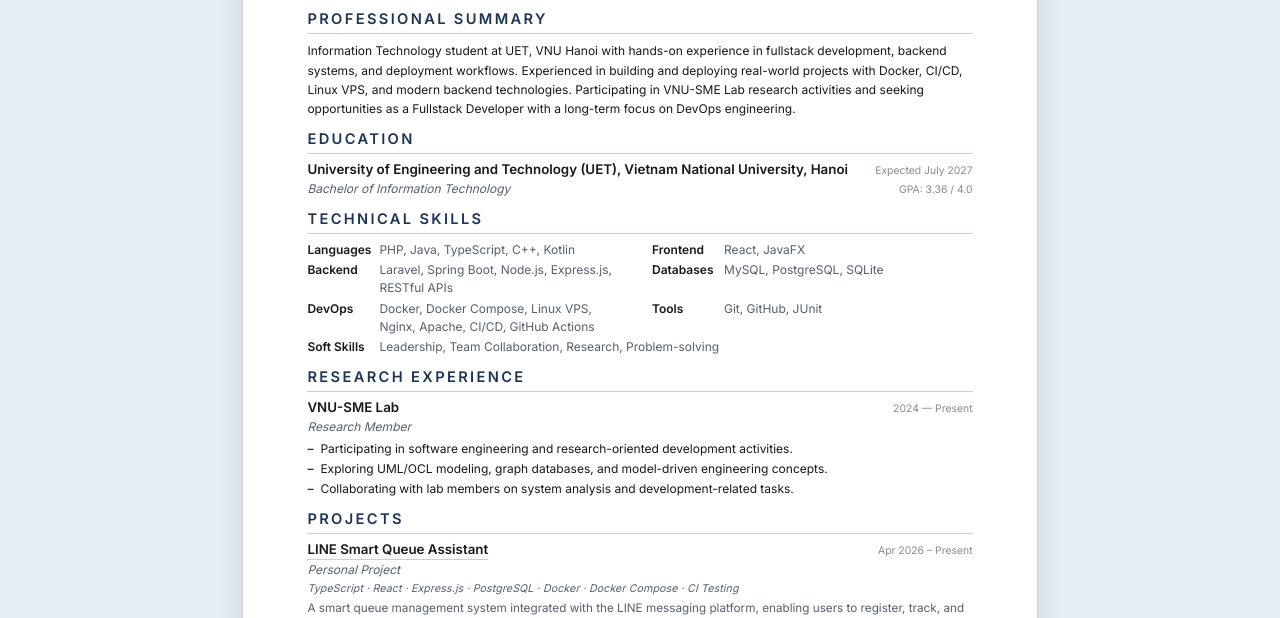
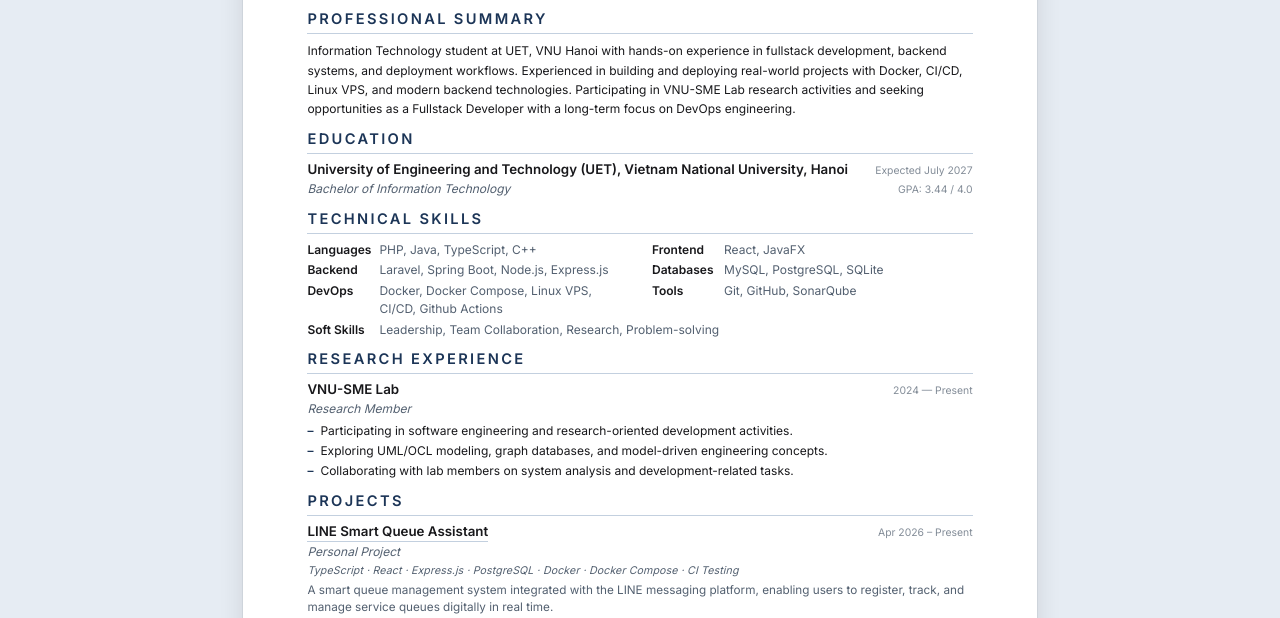
Before and after one commit to nguyentrungnghia1802/CV, a plain HTML site: page index.html in a window 1280 px wide. Shown: the part 177-795 px from the top of the page. Drawn offline with nearby package versions, Linux system fonts and the light colour scheme.

```diff
--- a/index.html
+++ b/index.html
@@ -76,7 +76,7 @@
         </div>
         <div class="entry-row sub">
           <span class="entry-role">Bachelor of Information Technology</span>
-          <span class="entry-detail">GPA: 3.36 / 4.0</span>
+          <span class="entry-detail">GPA: 3.44 / 4.0</span>
         </div>
       </div>
     </section>
@@ -87,7 +87,7 @@
       <dl class="skills-grid">
         <div class="skill-item">
           <dt>Languages</dt>
-          <dd>PHP, Java, TypeScript, C++, Kotlin</dd>
+          <dd>PHP, Java, TypeScript, C++</dd>
         </div>
         <div class="skill-item">
           <dt>Frontend</dt>
@@ -95,7 +95,7 @@
         </div>
         <div class="skill-item">
           <dt>Backend</dt>
-          <dd>Laravel, Spring Boot, Node.js, Express.js, RESTful APIs</dd>
+          <dd>Laravel, Spring Boot, Node.js, Express.js</dd>
         </div>
         <div class="skill-item">
           <dt>Databases</dt>
@@ -103,11 +103,11 @@
         </div>
         <div class="skill-item">
           <dt>DevOps</dt>
-          <dd>Docker, Docker Compose, Linux VPS, Nginx, Apache, CI/CD, GitHub Actions</dd>
+          <dd>Docker, Docker Compose, Linux VPS, CI/CD, Github Actions</dd>
         </div>
         <div class="skill-item">
           <dt>Tools</dt>
-          <dd>Git, GitHub, JUnit</dd>
+          <dd>Git, GitHub, SonarQube</dd>
         </div>
         <div class="skill-item skill-full">
           <dt>Soft Skills</dt>
```
